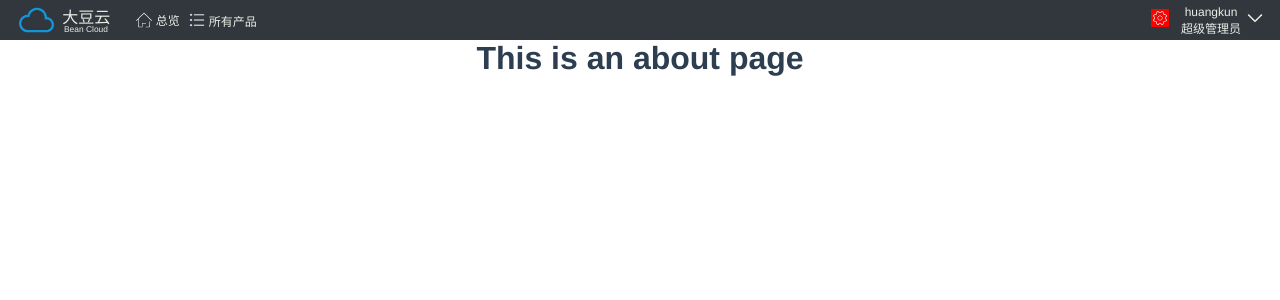
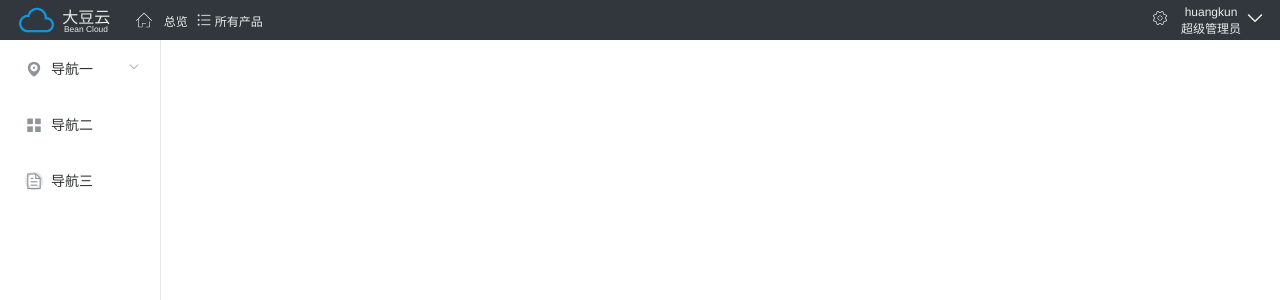
Before and after one commit to dearkk/dashboard, a Vue app: page /about in a window 1280 px wide. Shown: the top 300 px of the page. Built offline with nearby package versions, Linux system fonts and the light colour scheme.

Commit message:
first commit

```diff
--- a/package.json
+++ b/package.json
@@ -10,6 +10,7 @@
   "dependencies": {
     "axios": "^0.21.1",
     "core-js": "^3.6.5",
+    "element-ui": "^2.15.0",
     "register-service-worker": "^1.7.1",
     "vue": "^2.6.11",
     "vue-router": "^3.2.0",
@@ -23,6 +24,7 @@
     "@vue/cli-plugin-vuex": "~4.5.0",
     "@vue/cli-service": "~4.5.0",
     "babel-eslint": "^10.1.0",
+    "babel-plugin-component": "^1.1.1",
     "eslint": "^6.7.2",
     "eslint-plugin-vue": "^6.2.2",
     "sass": "^1.26.5",
--- a/public/menu/menu.json
+++ /dev/null
@@ -1,21 +0,0 @@
-{
-  "version": "v1.0.1",
-  "menu": [
-    {
-      "name": "一级菜单1",
-      "route": "",
-      "child": [
-        {
-          "name": "二级菜单1",
-          "route": "",
-          "child": []
-        }
-      ]
-    },
-    {
-      "name": "一级菜单2",
-      "route": "",
-      "child": []
-    }
-  ]
-}
--- a/src/App.vue
+++ b/src/App.vue
@@ -32,6 +32,7 @@
 </style>
 <script>
 import HeaderView from '@/views/header/Header'
+import menu from "@/menu";
 
 export default {
   components: { HeaderView },
@@ -42,10 +43,11 @@ export default {
 
   methods: {
     getMenu () {
-      this.$http.get('./menu/menu.json').then((res) => {
-        console.log(res.data.version)
-        console.log(res)
-      })
+      // this.$http.get('./menu/menu.json').then((res) => {
+      //   console.log(res.data.version)
+      //   console.log(res)
+      // })
+      console.log(menu)
     }
   }
 }
--- a/src/main.js
+++ b/src/main.js
@@ -4,8 +4,11 @@ import './registerServiceWorker'
 import router from './router'
 //import store from './store'
 import axios from 'axios'
+import ElementUI from 'element-ui';
+import 'element-ui/lib/theme-chalk/index.css';
 
 Vue.prototype.$http = axios
+Vue.use(ElementUI);
 
 Vue.config.productionTip = false
 
--- /dev/null
+++ b/src/menu.js
@@ -0,0 +1,23 @@
+let menuDir = {
+    "version": "v1.0.1",
+    "menu": [
+        {
+            "name": "一级菜单1",
+            "route": "",
+            "child": [
+                {
+                    "name": "二级菜单1",
+                    "route": "",
+                    "child": []
+                }
+            ]
+        },
+        {
+            "name": "一级菜单2",
+            "route": "",
+            "child": []
+        }
+    ]
+}
+
+export default menuDir
--- a/src/views/About.vue
+++ b/src/views/About.vue
@@ -1,5 +1,80 @@
 <template>
-  <div class="about">
-    <h1>This is an about page</h1>
+  <div>
+    <el-menu router="true" class="el-menu-vertical-demo" @open="handleOpen" @close="handleClose" :collapse="false">
+      <el-submenu index="/">
+        <template slot="title">
+          <i class="el-icon-location"></i>
+          <span slot="title">导航一</span>
+        </template>
+        <el-menu-item-group>
+          <template slot="title">
+            <i class="el-icon-my-export"></i>
+            <span slot="title">分组一</span>
+          </template>
+          <el-menu-item index="1-1">
+            <i class="el-icon-document"></i>
+            <span slot="title">选项1</span>
+          </el-menu-item>
+          <el-menu-item index="1-2" class="item">选项2</el-menu-item>
+        </el-menu-item-group>
+        <el-menu-item-group title="分组2">
+          <el-menu-item index="1-3">选项3</el-menu-item>
+        </el-menu-item-group>
+        <el-submenu index="1-4">
+          <span slot="title">选项4</span>
+          <el-menu-item index="1-4-1">选项1</el-menu-item>
+        </el-submenu>
+      </el-submenu>
+      <el-menu-item index="/menu/setting">
+        <i class="el-icon-menu"></i>
+        <span slot="title">导航二</span>
+      </el-menu-item>
+      <el-menu-item index="about" >
+        <i class="el-icon-document"></i>
+        <span slot="title">导航三</span>
+      </el-menu-item>
+    </el-menu>
   </div>
 </template>
+
+<style>
+  .el-menu-vertical-demo {
+    width: 160px;
+    min-height: calc(100vh - 40px);
+  }
+
+  .el-submenu {
+    margin-left : -45px !important;
+  }
+
+  .el-menu-item{
+    margin-left : -45px !important;
+  }
+
+  .item {
+    margin-left: 10px;
+  }
+
+  .el-icon-document:not(.el-icon){
+    background: url(../assets/setting.png) center no-repeat;
+  }
+
+</style>
+
+<script>
+export default {
+  data() {
+    return {
+      isCollapse: true
+    };
+  },
+  methods: {
+    handleOpen(key, keyPath) {
+      console.log(key, keyPath);
+    },
+    handleClose(key, keyPath) {
+      console.log(key, keyPath);
+    }
+  }
+}
+</script>
--- a/src/views/header/Header.vue
+++ b/src/views/header/Header.vue
@@ -14,10 +14,12 @@
         <img src="../../assets/home.png">
         <router-link to=""><span>总览</span></router-link>
       </div>
-      <div class="all">
-        <img src="../../assets/menu.png">
-        <span>所有产品</span>
-      </div>
+      <menu-view>
+        <a class="all" href="#">
+          <img src="../../assets/menu.png">
+          <span>所有产品</span>
+        </a>
+      </menu-view>
     </div>
     <div class="login clearFixed">
       <div class="user">
@@ -29,7 +31,7 @@
       </div>
     </div>
     <div class="setting clearFixed">
-      <router-link to="/meun/setting">
+      <router-link to="/about">
         <img src="../../assets/setting.png"/>
       </router-link>
     </div>
@@ -38,8 +40,10 @@
 
 <script>
 
+import MenuView from "@/views/menu/View";
 export default {
-  name: 'header-view'
+  name: 'header-view',
+  components: {MenuView}
 }
 
 </script>
@@ -126,7 +130,7 @@ export default {
       }
     }
 
-    .all {
+    a {
       height: 40px;
       float: left;
       display: flex;
@@ -134,13 +138,20 @@ export default {
       align-items: center;
       margin-left: 8px;
       img {
-        width: 18px;
-        height: 18px;
+        width: 16px;
+        height: 16px;
       }
 
       span {
         margin-left: 3px;
         font-size: 12px;
+      }
+
+      &:hover {
+        img {
+          width: 15px;
+          height: 15px;
+        }
       }
     }
   }
@@ -157,7 +168,7 @@ export default {
     img {
       width: 18px;
       height: 18px;
-      background: red;
+      //background: red;
     }
   }
 
--- a/src/views/main/Main.vue
+++ b/src/views/main/Main.vue
@@ -1,12 +1,26 @@
 <template>
   <div class="main">
-    <h1>This is an main page</h1>
+<!--    <h1>This is an main page</h1>-->
+    <template v-for="(da, index) in arr">
+      <div class="dt" v-if="index%2 == 0" :key="index">
+        {{da}}
+      </div>
+      <div class="dt1" :key="index" v-else>
+        {{da}}
+      </div>
+    </template>
   </div>
 </template>
 
 <script>
 export default {
-  name: 'main-view'
+  name: 'main-view',
+  data() {
+    return {
+      arr:[1,2,3,4,5,6,7,8]
+    }
+  }
+
 }
 </script>
 
@@ -21,4 +35,17 @@ export default {
     background: burlywood;
     height: 1000px;
   }
+
+  .dt {
+    width: 300px;
+    height: 300px;
+    float: left;
+    background: red;
+  }
+  .dt1 {
+    width: 300px;
+    height: 500px;
+    float: left;
+    background: gold;
+  }
 </style>
--- /dev/null
+++ b/src/views/menu/View.vue
@@ -0,0 +1,44 @@
+<template>
+  <el-popover
+      placement="bottom-start"
+      width="400"
+      trigger="hover">
+    <el-table :data="gridData">
+      <el-table-column width="150" property="date" label="日期"></el-table-column>
+      <el-table-column width="100" property="name" label="姓名"></el-table-column>
+      <el-table-column width="300" property="address" label="地址"></el-table-column>
+    </el-table>
+    <slot slot="reference"></slot>
+  </el-popover>
+</template>
+
+<script>
+export default {
+  name: "View",
+  data() {
+    return {
+      gridData: [{
+        date: '2016-05-02',
+        name: '王小虎',
+        address: '上海市普陀区金沙江路 1518 弄'
+      }, {
+        date: '2016-05-04',
+        name: '王小虎',
+        address: '上海市普陀区金沙江路 1518 弄'
+      }, {
+        date: '2016-05-01',
+        name: '王小虎',
+        address: '上海市普陀区金沙江路 1518 弄'
+      }, {
+        date: '2016-05-03',
+        name: '王小虎',
+        address: '上海市普陀区金沙江路 1518 弄'
+      }]
+    };
+  }
+}
+</script>
+
+<style scoped>
+
+</style>
```
